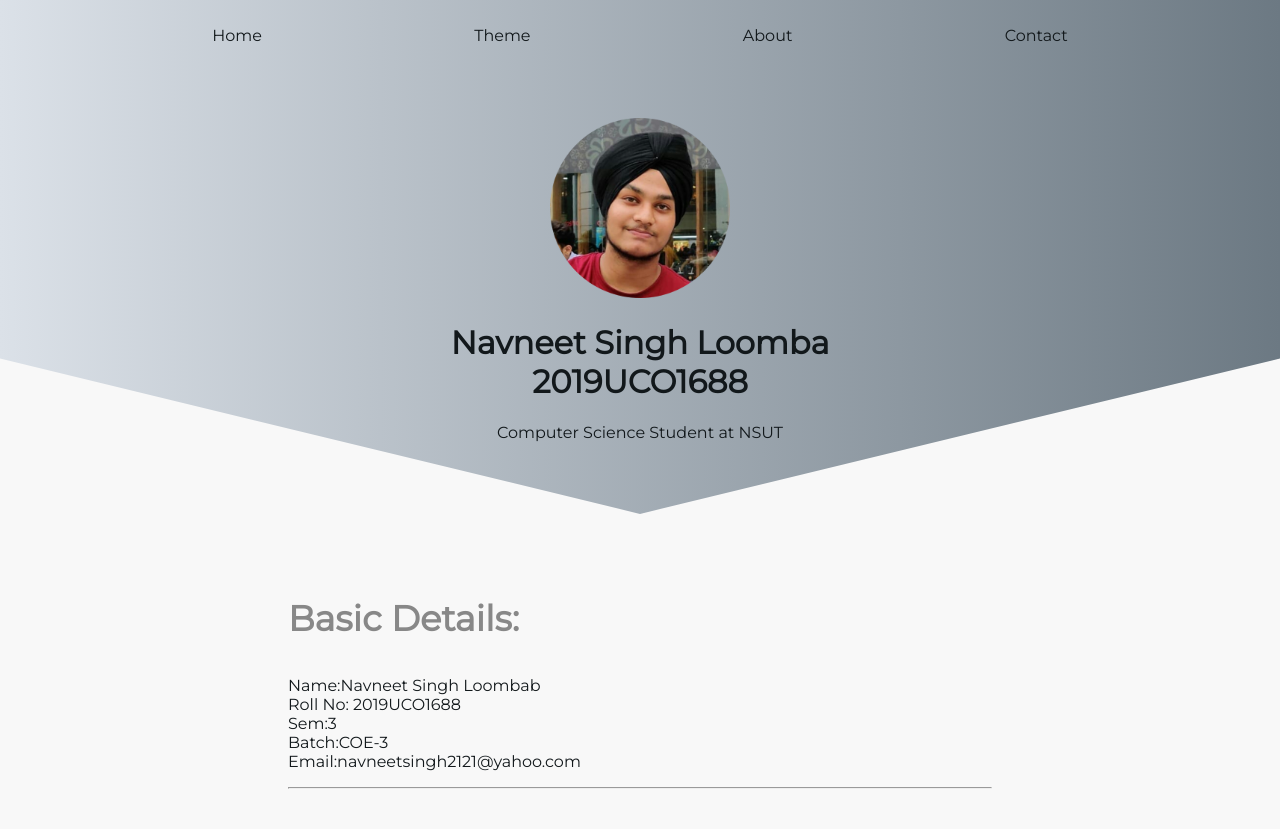
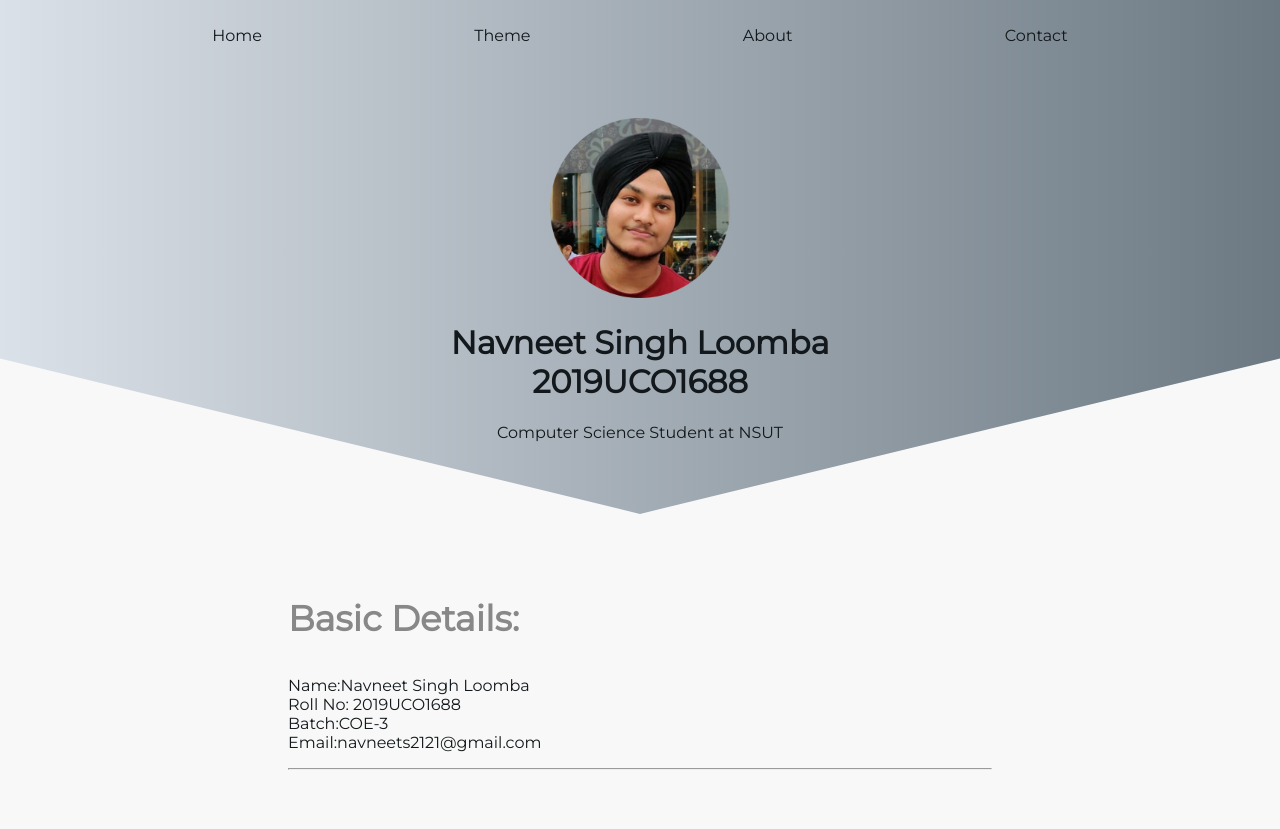
Before and after one commit to Navneets2121/Joke_Generator, a plain HTML site: page navneet.html in a window 1280 px wide. Drawn offline with Linux system fonts and the light colour scheme.

Commit message:
Update navneet.html
Signed-off-by: Navneets2121 <75477408+Navneets2121@users.noreply.github.com>

```diff
--- a/navneet.html
+++ b/navneet.html
@@ -63,7 +63,7 @@
     </header>
     <main>
         <h3>Basic Details:</h3>
-        <p>Name:Navneet Singh Loombab <br>Roll No: 2019UCO1688 <br>Sem:3 <br>Batch:COE-3 <br>Email:navneetsingh2121@yahoo.com</p>
+        <p>Name:Navneet Singh Loomba <br>Roll No: 2019UCO1688 <br>Batch:COE-3 <br>Email:navneets2121@gmail.com</p>
         <hr>
     </main>
 </body>
```
